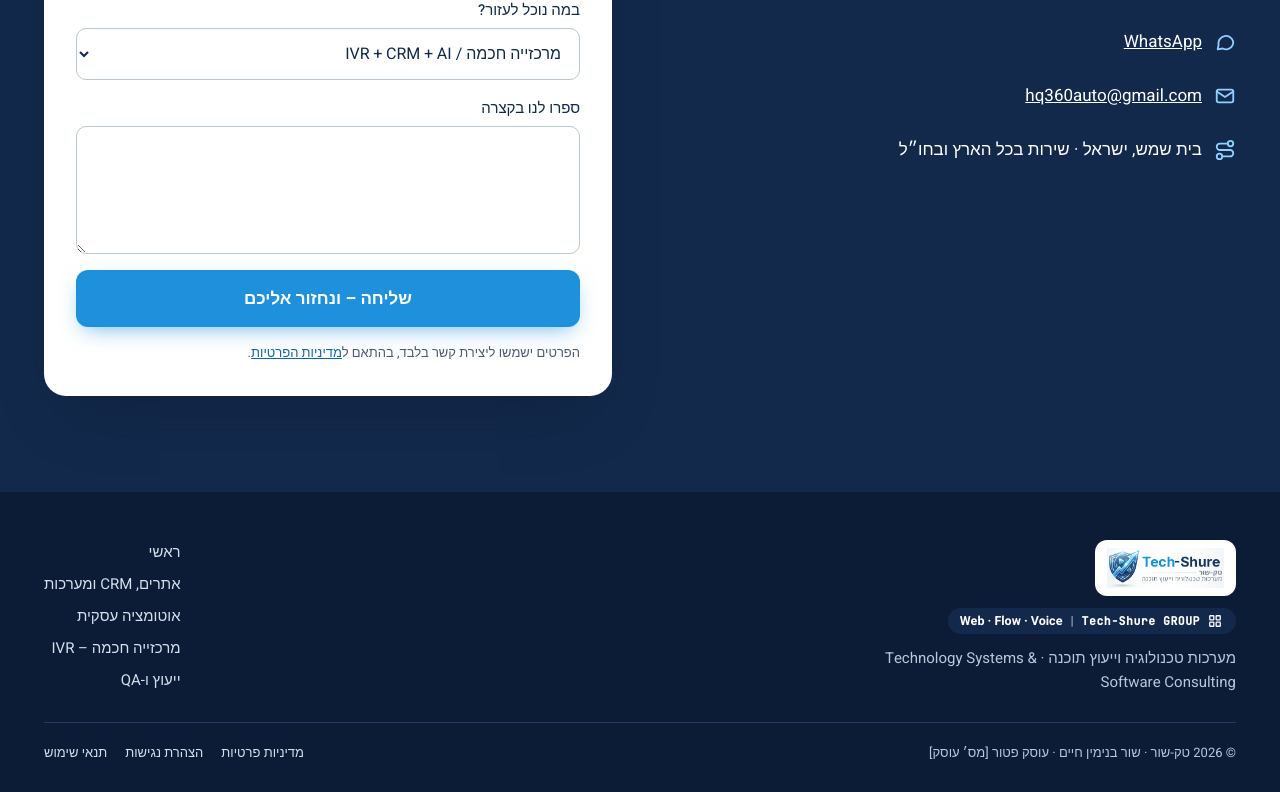
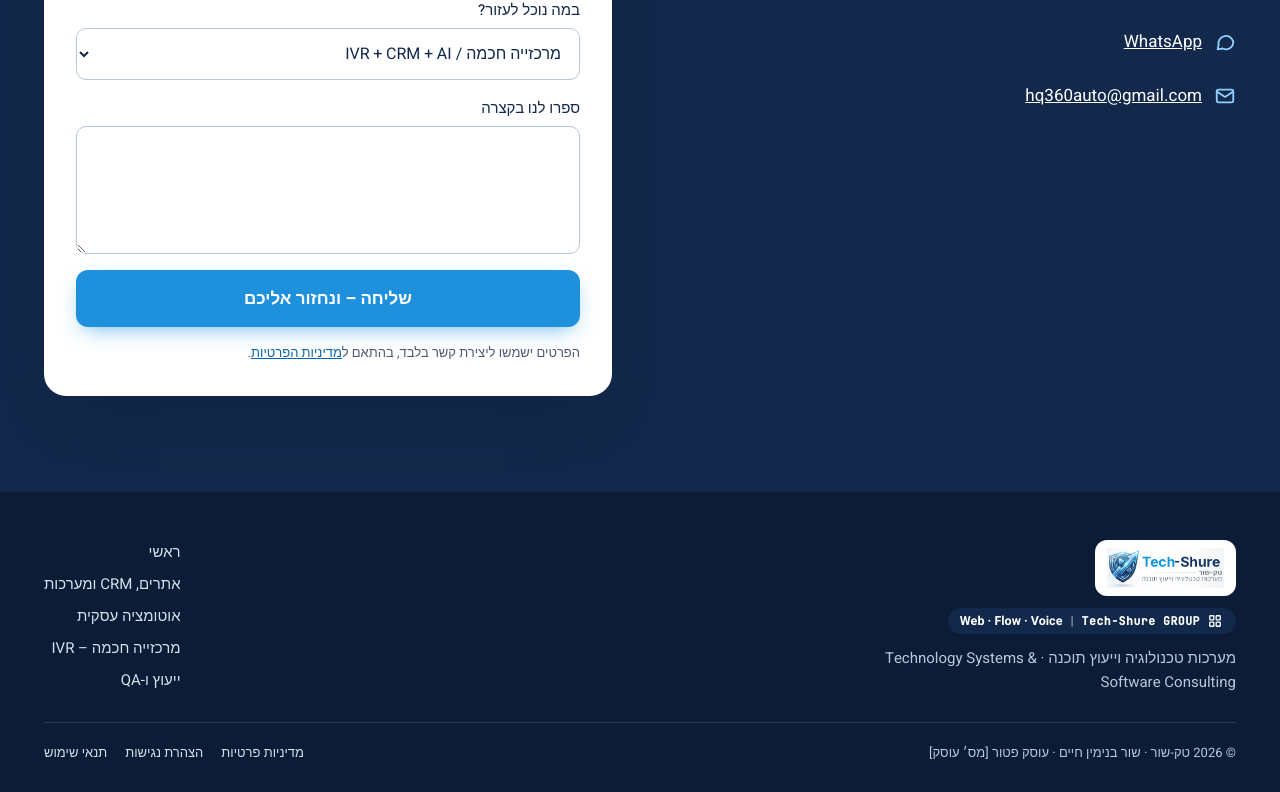
Before and after one commit to bennyscash1/techshure, a React (Vite) app: page / in a window 1280 px wide. Shown: the part 4533-5325 px from the top of the page. Built offline with nearby package versions, Linux system fonts and the light colour scheme.

Commit message:
Remove location line from contact section
Removed the location display from the contact information.

```diff
--- a/src/components/Contact.tsx
+++ b/src/components/Contact.tsx
@@ -56,10 +56,6 @@ export function Contact({ title, sub, defaultService }: Props) {
               <Icon name="mail" size={22} />
               {CONTACT.email ? <a href={`mailto:${CONTACT.email}`} dir="ltr">{CONTACT.email}</a> : <span>[כתובת מייל]</span>}
             </li>
-            <li>
-              <Icon name="route" size={22} />
-              <span>{CONTACT.location}</span>
-            </li>
           </ul>
         </div>
 
```
